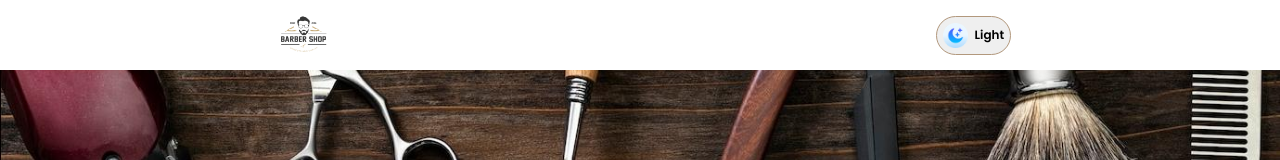
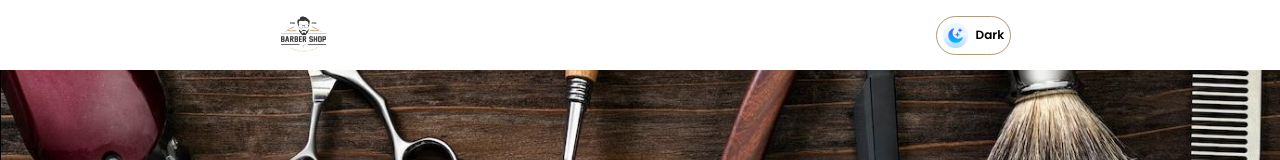
Before and after one commit to PauloRobertt/PROJETO-BARBEARIA-SHOP, a React (Create React App) app in the folder project-barbearia/: page / in a window 1280 px wide. Shown: the top 160 px of the page. Built offline with nearby package versions, Linux system fonts and the light colour scheme.

Commit message:
Funcionalidade de alterar tema concluído

```diff
--- a/project-barbearia/src/LandingPage/index.js
+++ b/project-barbearia/src/LandingPage/index.js
@@ -21,9 +21,9 @@ export default function LandingPage(){
             <header className={estiloAtualizado}>
                 <div className='secao-limitada secao-topo'>
                     <img className='img-logo' src="assets/barbearia-logo.png" alt="logo"/>
-                    <button onClick={mudarTema} className='modo-tema'>
-                        <img className='img-claro' src="assets/moon.png" alt="logo"/>
-                        <p>Light</p>
+                    <button onClick={mudarTema} className={estiloAtualizado == corDeFundoEscuro ? 'tema-escuro' : 'tema-claro'}>
+                        <img className='img' src={estiloAtualizado == corDeFundoEscuro ? 'assets/sun.png' : 'assets/moon.png'} alt="logo"/>
+                        {estiloAtualizado == corDeFundoEscuro ? 'Light' : 'Dark'}
                     </button>
                 </div>
             </header>
--- a/project-barbearia/src/LandingPage/style.css
+++ b/project-barbearia/src/LandingPage/style.css
@@ -30,12 +30,12 @@ header{
     color: white;
 }
 
-.img-claro{
+.img{
     width: 25px;
     height: 25px;
 }
 
-.modo-tema{
+header button{
     width: 75px;
     display: flex;
     align-items: center;
```
